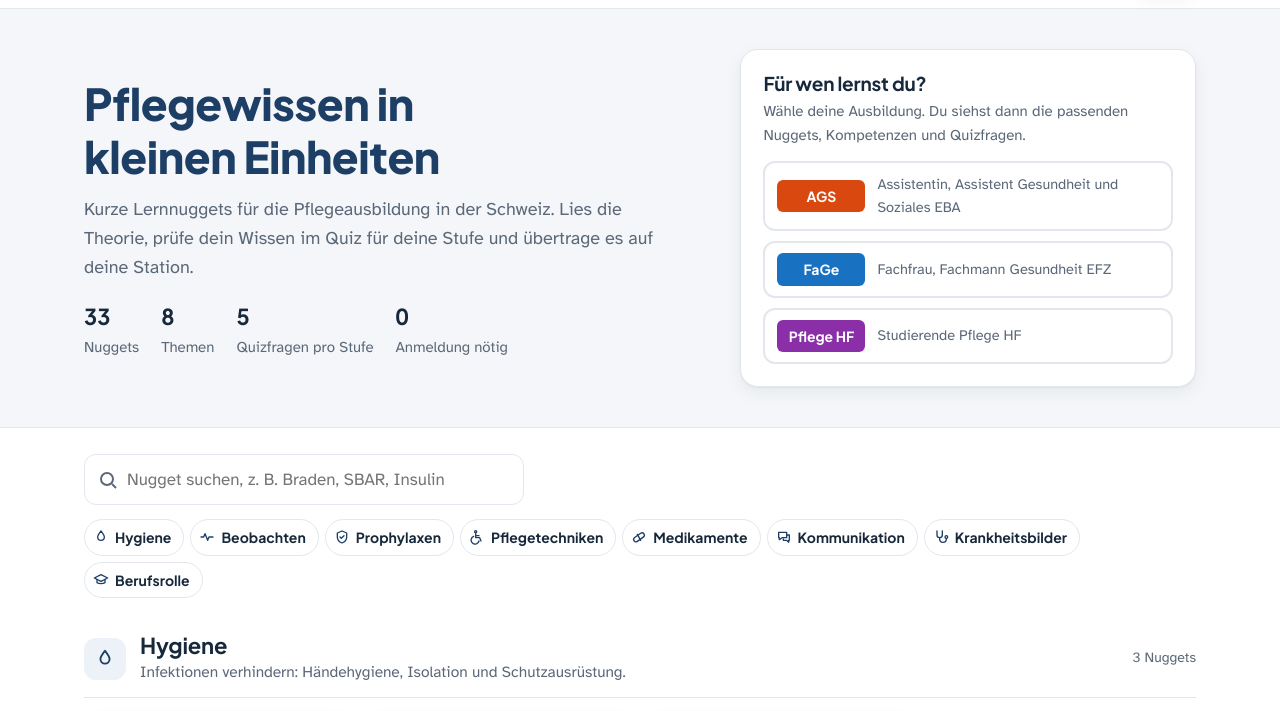
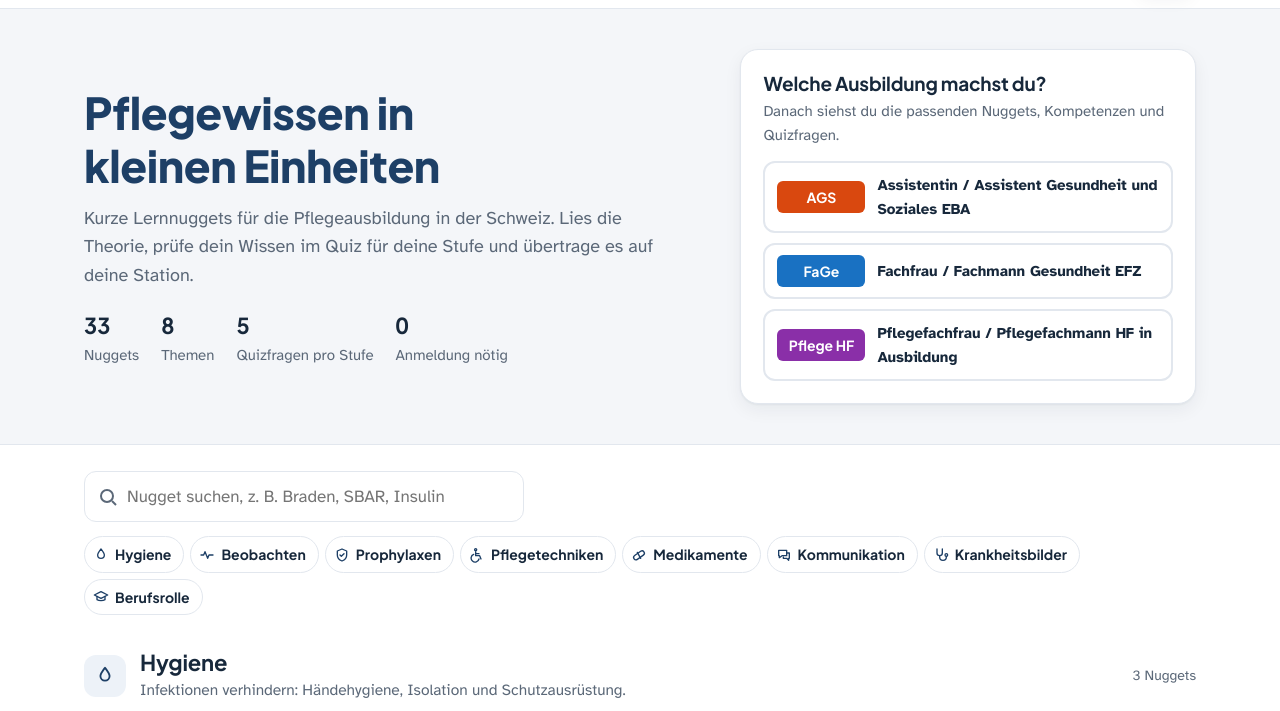
Before and after one commit to jorgefigari/pflegepedia, a plain HTML site: page index.html in a window 1280 px wide. Shown: the part 60-771 px from the top of the page. Drawn offline with Linux system fonts and the light colour scheme.

Commit message:
Startfrage und Berufsbezeichnungen angepasst
Co-Authored-By: Claude Opus 5.5 <noreply@anthropic.com>
Claude-Session: https://claude.ai/code/session_012TsK6CkhwQAYS7VPjgyFnT

```diff
--- a/index.html
+++ b/index.html
@@ -95,7 +95,7 @@ button { font: inherit; color: inherit; cursor: pointer; }
 .choose button { text-align: left; display: grid; grid-template-columns: 88px 1fr; align-items: center; gap: 12px; border: 2px solid var(--line); background: #fff; border-radius: 12px; padding: 10px 12px; }
 .choose button:hover { border-color: var(--brand); }
 .choose button .lv { font-size: 14px; padding: 5px 0; text-align: center; }
-.choose button span:last-child { font-size: 14.5px; color: var(--muted); }
+.choose button span:last-child { font-size: 15px; color: var(--ink); font-weight: 700; }
 .mine .bar { height: 10px; background: var(--soft); border-radius: 99px; overflow: hidden; margin: 10px 0 8px; }
 .mine .bar i { display: block; height: 100%; border-radius: 99px; }
 .mine .big { font-family: var(--display); font-size: 30px; font-weight: 800; font-variant-numeric: tabular-nums; }
@@ -2499,7 +2499,7 @@ function art(n) {
 }
 
 const LEVEL_LABEL = { AGS: "AGS", FaGe: "FaGe", HF: "Pflege HF" };
-const LEVEL_DESC = { AGS: "Assistentin, Assistent Gesundheit und Soziales EBA", FaGe: "Fachfrau, Fachmann Gesundheit EFZ", HF: "Studierende Pflege HF" };
+const LEVEL_DESC = { AGS: "Assistentin / Assistent Gesundheit und Soziales EBA", FaGe: "Fachfrau / Fachmann Gesundheit EFZ", HF: "Pflegefachfrau / Pflegefachmann HF in Ausbildung" };
 const state = { level: "Alle", topic: "Alle", q: "", qlevel: null };
 let done = {};
 try { done = JSON.parse(localStorage.getItem("pp-done") || "{}"); } catch (e) { done = {}; }
@@ -2639,7 +2639,7 @@ function card(n) {
 function renderHeroBox() {
   const box = $("#herobox"); if (!box) return;
   if (state.level === "Alle") {
-    box.innerHTML = `<div class="choose"><h2>Für wen lernst du?</h2><p>Wähle deine Ausbildung. Du siehst dann die passenden Nuggets, Kompetenzen und Quizfragen.</p>
+    box.innerHTML = `<div class="choose"><h2>Welche Ausbildung machst du?</h2><p>Danach siehst du die passenden Nuggets, Kompetenzen und Quizfragen.</p>
       <div class="opts3">${["AGS", "FaGe", "HF"].map(l => `<button data-level="${l}"><span class="lv ${l}">${LEVEL_LABEL[l]}</span><span>${LEVEL_DESC[l]}</span></button>`).join("")}</div></div>`;
     box.querySelectorAll("button").forEach(b => b.addEventListener("click", () => { setLevel(b.dataset.level); refreshHome(); }));
   } else {
```
